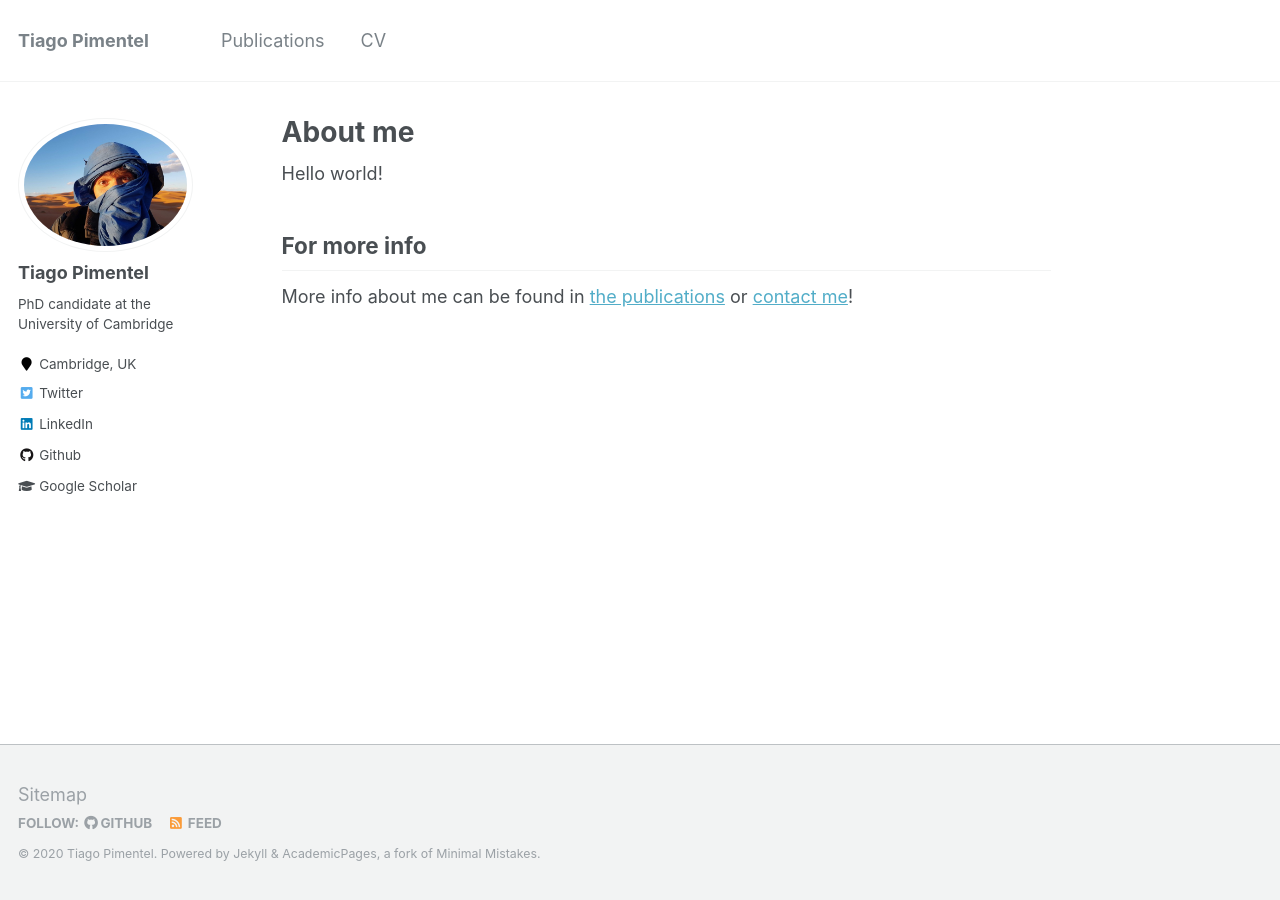
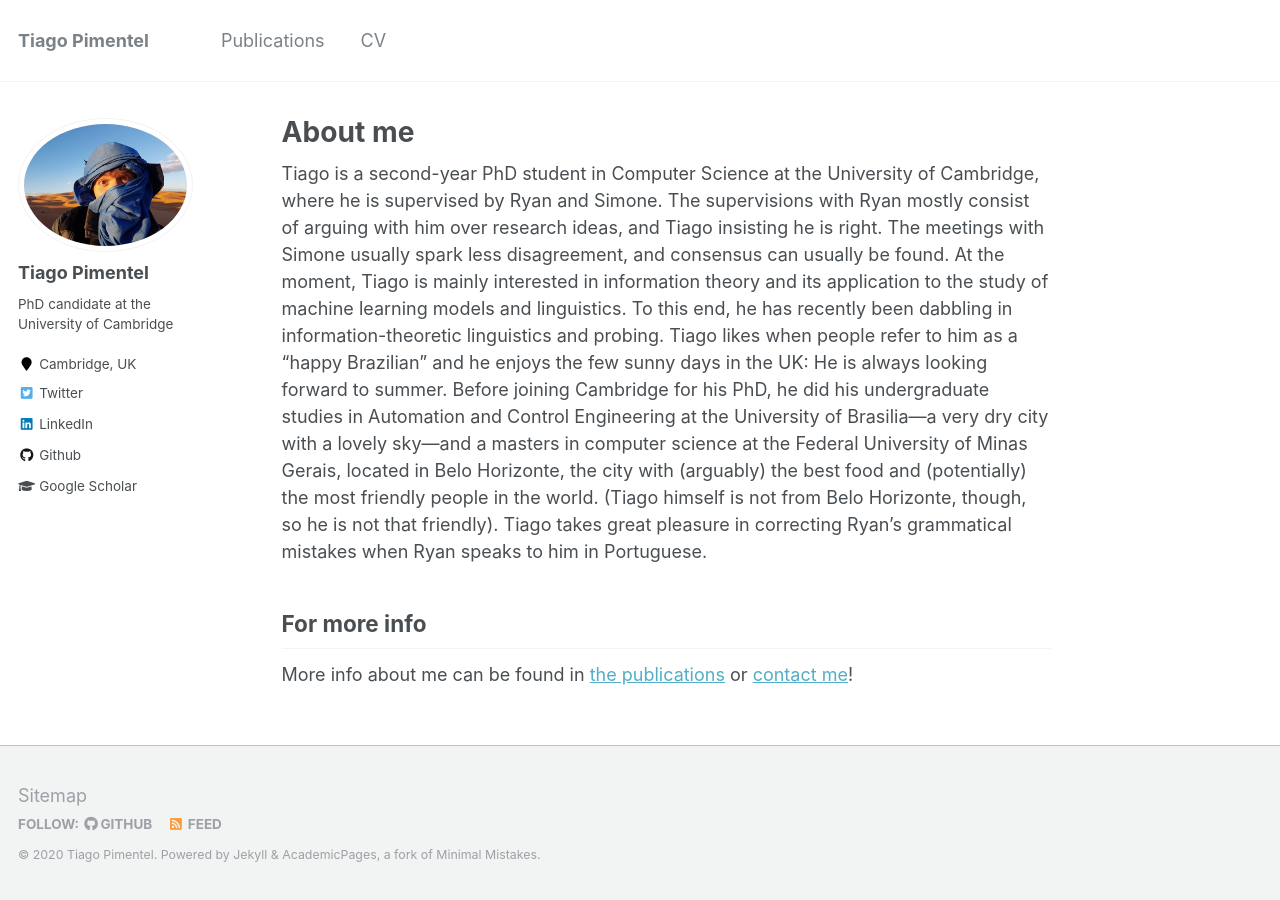
Before and after one commit to tpimentelms/tpimentelms.github.io, a Jekyll site: the page built from _pages/about.md, in a window 1280 px wide. Built offline with Jekyll 4.4.1, drawn with Linux system fonts in a browser that asks for light colours.

Commit message:
Fill out about me page

```diff
--- a/_pages/about.md
+++ b/_pages/about.md
@@ -8,7 +8,7 @@ redirect_from:
   - /about.html
 ---
 
-Hello world!
+Tiago is a second-year PhD student in Computer Science at the University of Cambridge, where he is supervised by Ryan and Simone. The supervisions with Ryan mostly consist of arguing with him over research ideas, and Tiago insisting he is right. The meetings with Simone usually spark less disagreement, and consensus can usually be found. At the moment, Tiago is mainly interested in information theory and its application to the study of machine learning models and linguistics. To this end, he has recently been dabbling in information-theoretic linguistics and probing. Tiago likes when people refer to him as a “happy Brazilian” and he enjoys the few sunny days in the UK: He is always looking forward to summer. Before joining Cambridge for his PhD, he did his undergraduate studies in Automation and Control Engineering at the University of Brasilia—a very dry city with a lovely sky—and a masters in computer science at the Federal University of Minas Gerais, located in Belo Horizonte, the city with (arguably) the best food and (potentially) the most friendly people in the world. (Tiago himself is not from Belo Horizonte, though, so he is not that friendly). Tiago takes great pleasure in correcting Ryan’s grammatical mistakes when Ryan speaks to him in Portuguese.
 
 
 For more info
```
